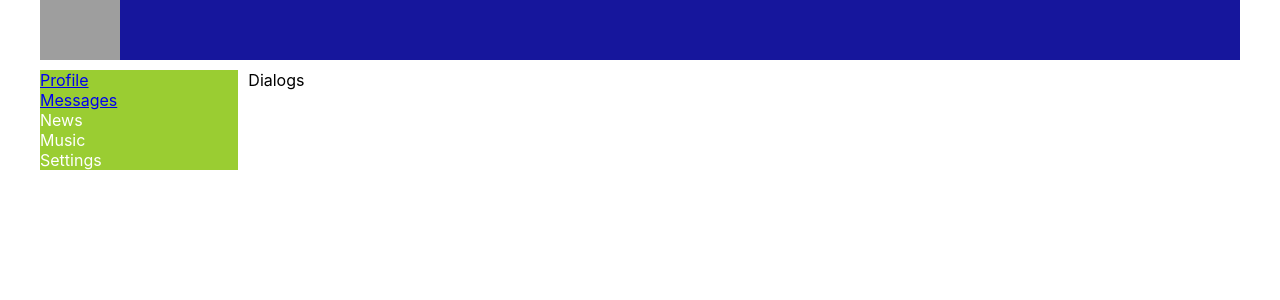
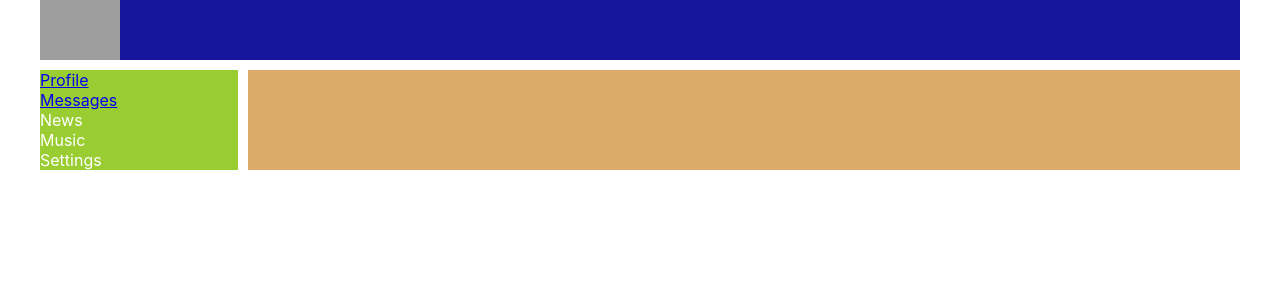
Before and after one commit to rocketDim/my-app, a React (Create React App) app: page / in a window 1280 px wide. Shown: the top 300 px of the page. Built offline with nearby package versions, Linux system fonts and the light colour scheme; grey boxes are pictures that could not be loaded.

Commit message:
Рефакторинг

```diff
--- a/package.json
+++ b/package.json
@@ -8,7 +8,7 @@
     "@testing-library/user-event": "^13.2.1",
     "react": "^18.2.0",
     "react-dom": "^18.2.0",
-    "react-router-dom": "^6.14.2",
+    "react-router-dom": "^4.3.1",
     "react-scripts": "5.0.1",
     "web-vitals": "^2.1.0"
   },
--- a/src/App.js
+++ b/src/App.js
@@ -4,18 +4,20 @@
 import Navbar from './components/Navbar/Navbar';
 import Profile from './components/Profile/Profile';
 import Dialogs from './components/Dialogs/Dialogs';
+import {BrowserRouter, Route} from "react-router-dom";
 
-const App = () => {
-  return (
+
+const App = (props) => {
+  return ( <BrowserRouter>
     <div className='app-wrapper'>
       <Header />
       <Navbar />
-      {/*<Profile />*/}
-      <div>
-      <Dialogs />
+      <div className='app-wrapper-content'>
+          <Route path='/dialogs' component={Dialogs}/>
+          <Route path='/profile' component={Profile}/>
       </div>
-
-</div>
+    </div>
+      </BrowserRouter>
   );
 }
 
--- a/src/components/Navbar/Navbar.jsx
+++ b/src/components/Navbar/Navbar.jsx
@@ -2,7 +2,8 @@
 import s from './Navbar.module.css';
 
 const Navbar = () => {
-    return <nav className={s.nav}>
+    return (
+        <nav className={s.nav}>
         <div className={s.item}>
             <a href='/profile'>Profile</a>
         </div>
@@ -19,6 +20,7 @@
             <a>Settings</a>
         </div>
     </nav>
+    )
 }
 
 export default Navbar;
```
Also changed, not shown: 2 other files (tests, documents, lock files or other folders).
